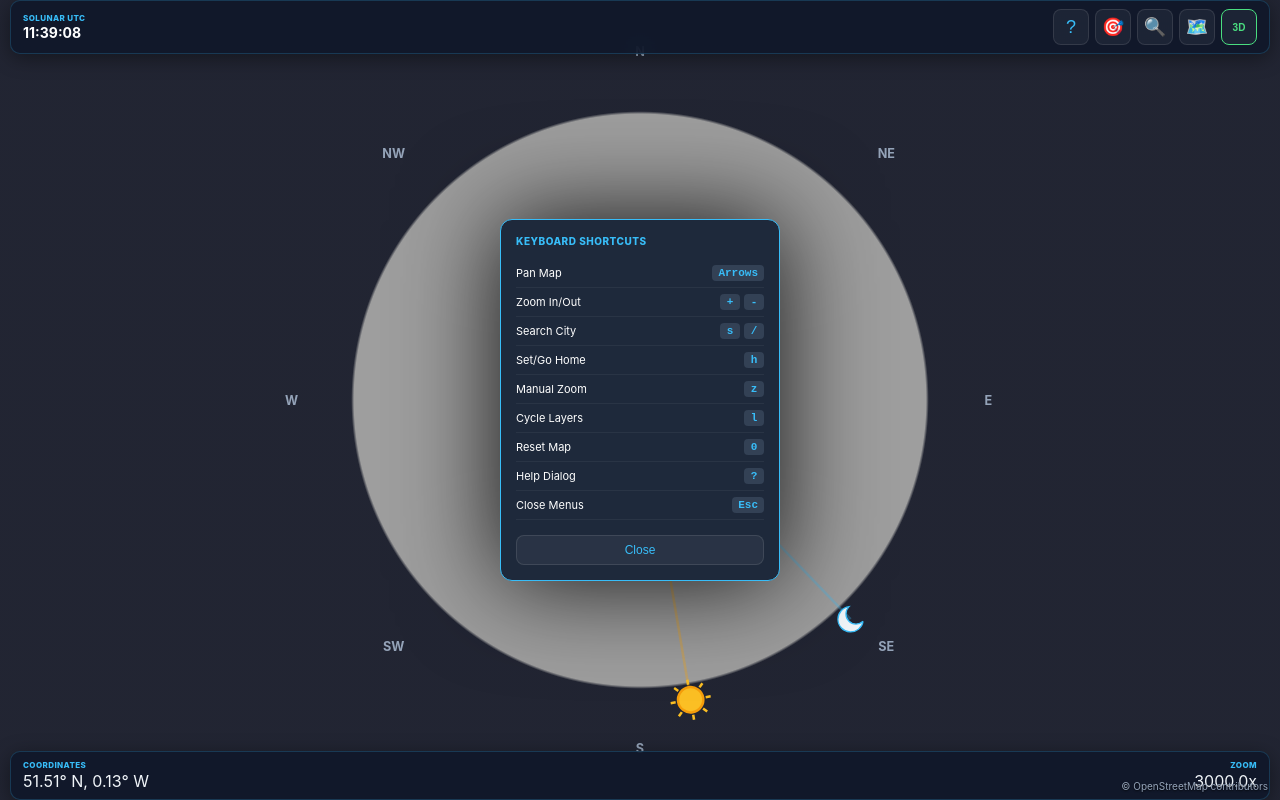
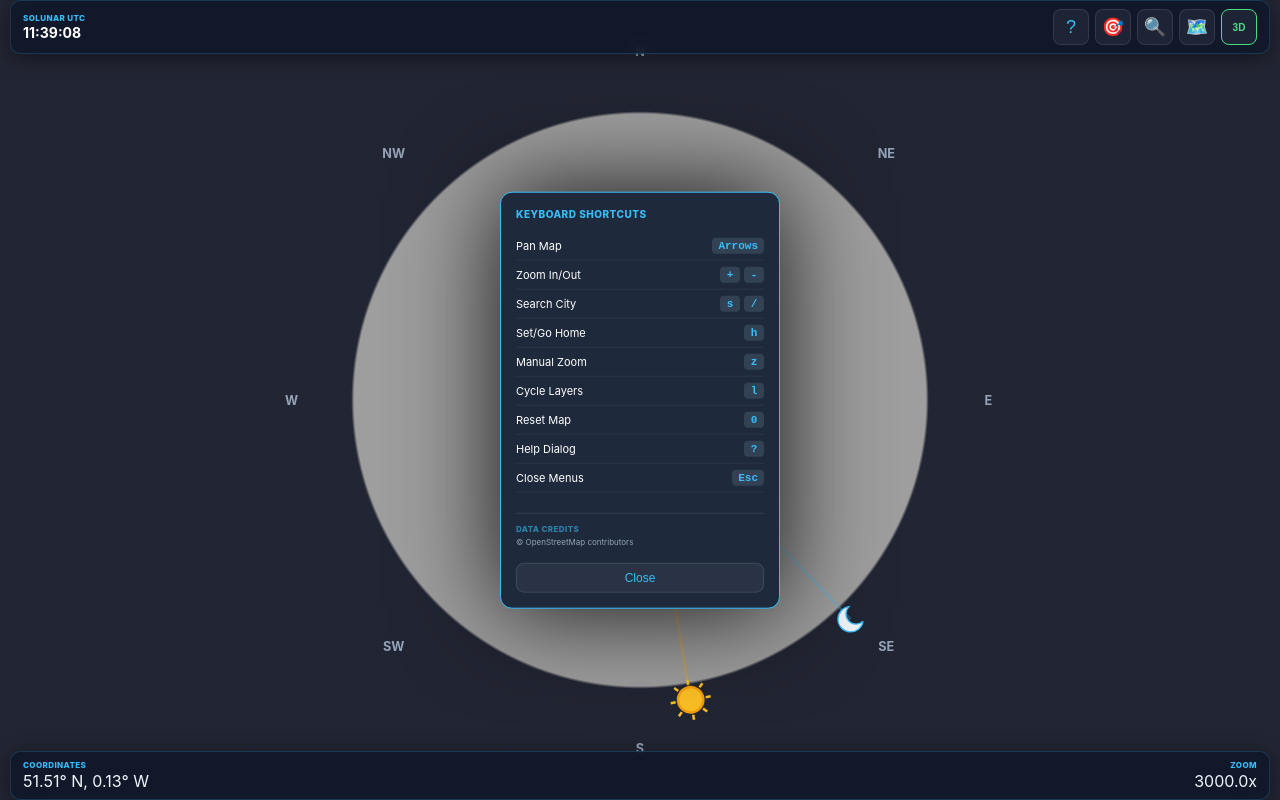
Before and after one commit to palf/solunar-clock, a website built with Vite: page index.html in a window 1280 px wide. Both pictures are taken after a click on the button "Help / Shortcuts". Built offline with nearby package versions, Linux system fonts and the light colour scheme; no server answers.

Commit message:
refactor: move map attributions to help dialog for a cleaner HUD

```diff
--- a/index.html
+++ b/index.html
@@ -270,11 +270,14 @@
         <div class="help-item"><span>Help Dialog</span> <div class="help-keys"><span class="help-key">?</span></div></div>
         <div class="help-item"><span>Close Menus</span> <div class="help-keys"><span class="help-key">Esc</span></div></div>
       </div>
+
+      <div style="margin-top: 20px; border-top: 1px solid rgba(255,255,255,0.1); padding-top: 10px;">
+        <span class="hud-label" style="font-size: 8px; opacity: 0.6; display: block; margin-bottom: 4px;">Data Credits</span>
+        <div id="display-attribution" style="font-size: 8px; color: var(--text-dim); line-height: 1.2;"></div>
+      </div>
+
       <button class="hud-btn" type="button" style="width: 100%; margin-top: 15px; height: 30px; font-size: 12px;" onclick="document.getElementById('help-overlay').style.display='none'">Close</button>
     </div>
-
-    <!-- Attribution -->
-    <div id="display-attribution" style="position: absolute; bottom: 8px; right: 12px; font-size: 10px; color: var(--text-dim); text-align: right; z-index: 20; pointer-events: none; text-shadow: 0 1px 2px rgba(0,0,0,0.8);"></div>
   </div>
 
   <script src="https://d3js.org/d3.v7.min.js"></script>
```
